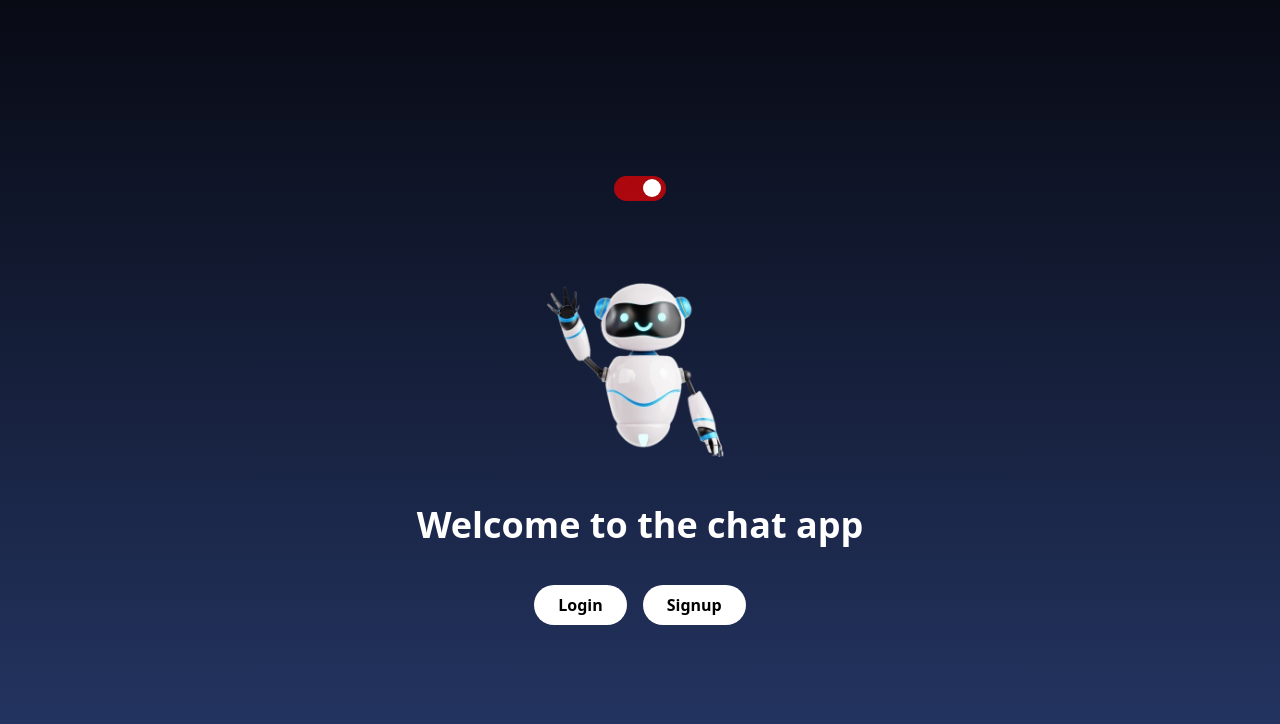
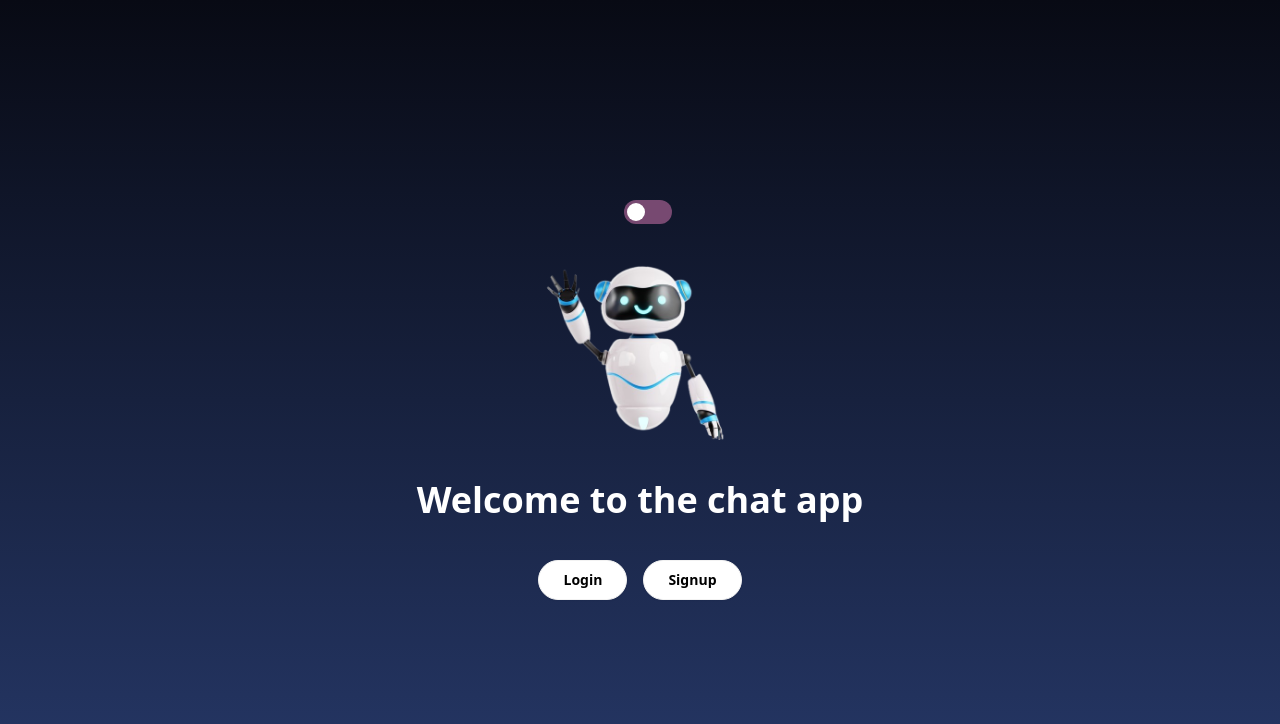
Before and after one commit to Surbhisinghal1234/chatApp-frontend, a React (Vite) app: page /welcome in a window 1280 px wide. Shown: the top 724 px of the page. Built offline with nearby package versions, Linux system fonts and the light colour scheme.

Commit message:
toggle issue solved

```diff
--- a/src/components/theme/ThemeToggle.jsx
+++ b/src/components/theme/ThemeToggle.jsx
@@ -1,11 +1,10 @@
 import React from "react";
 import "./theme.css";
 
-// ThemeToggle Component
 const ThemeToggle = ({ theme, toggleTheme }) => {
   return (
     <div className="theme-toggle-container">
-      <label className="theme-switch">
+      <label className="theme-lable">
         <input
           type="checkbox"
           onChange={toggleTheme}
--- a/src/components/theme/theme.css
+++ b/src/components/theme/theme.css
@@ -1,34 +1,27 @@
-body.light-theme {
-    background-color: #ffffff;
-  }
-
-  body.dark-theme {
-    background-color: #121212;
-  }
 
   .theme-toggle-container {
-    margin-bottom: 1rem;
-    background-color: rgba(255, 0, 0, 0.656);
-    width: 52px;
-    height: 25px;
-    border-radius: 30px;
+    margin-bottom: 2.5rem;
+    margin-right: 2rem;
+
   }
-
-  .theme-switch input {
+  .theme-lable{
+    position: relative;
+  }
+  .theme-lable input {
     display: none;
   }
 
-  .theme-switch .slider {
-    width: 50px;
-    height: 24px;
-    background-color: #ccc;
-    border-radius: 34px;
-    position: relative;
+  .theme-lable .slider {
+    width: 3rem;
+    height: 1.5rem;
+    background-color: #774971;
+    border-radius: 2rem;
     cursor: pointer;
     transition: background-color 0.4s;
+    position: absolute;
   }
 
-  .theme-switch .slider:before {
+  .theme-lable .slider:before {
     content: "";
     position: absolute;
     width: 18px;
@@ -40,10 +33,10 @@ body.light-theme {
     transition: transform 0.4s;
   }
 
-  .theme-switch input:checked + .slider {
-    background-color: #66bb6a;
+  .theme-lable input:checked + .slider {
+    background-color: #000000d4;
   }
 
-  .theme-switch input:checked + .slider:before {
-    transform: translateX(26px);
+  .theme-lable input:checked + .slider:before {
+    transform: translateX(1.6rem);
   }
--- a/src/hooks/useTheme.js
+++ b/src/hooks/useTheme.js
@@ -1,44 +1,19 @@
-// import { useState, useEffect } from "react";
-
-// // Custom Hook to handle theme
-// export const useTheme = () => {
-//   const [theme, setTheme] = useState("light");
-
-//   // Set initial theme based on localStorage
-//   useEffect(() => {
-//     const savedTheme = localStorage.getItem("theme");
-//     const initialTheme = savedTheme || "light";
-//     setTheme(initialTheme);
-//     document.body.className = initialTheme === "light" ? "light-theme" : "dark-theme";
-//   }, []);
-
-//   // Toggle theme and save to localStorage
-//   const toggleTheme = () => {
-//     const newTheme = theme === "light" ? "dark" : "light";
-//     setTheme(newTheme);
-//     document.body.className = newTheme === "light" ? "light-theme" : "dark-theme";
-//     localStorage.setItem("theme", newTheme);
-//   };
-
-//   return { theme, toggleTheme };
-// };
-
 import { useState, useEffect } from "react";
 
-// Custom Hook to handle theme
 export const useTheme = () => {
-  const [theme, setTheme] = useState("dark"); // Default theme is dark
+  const [theme, setTheme] = useState("dark");
 
-  // Set initial theme based on localStorage
+
   useEffect(() => {
     const savedTheme = localStorage.getItem("theme");
     const initialTheme = savedTheme || "dark";
-    console.log("Initial theme:", initialTheme); // Debugging line
+    console.log("initialTheme", initialTheme);
     setTheme(initialTheme);
     document.body.className = initialTheme === "light" ? "light-theme" : "dark-theme";
-    console.log("Applied className:", document.body.className); // Debugging line
+    console.log("className", document.body.className);
   }, []);
-  // Toggle theme and save to localStorage
+
+  //save to localStorage
   const toggleTheme = () => {
     const newTheme = theme === "light" ? "dark" : "light";
     setTheme(newTheme);
--- a/src/pages/login/Login.jsx
+++ b/src/pages/login/Login.jsx
@@ -21,17 +21,16 @@ const Login = () => {
   return (
     <div className="flex flex-col justify-center items-center h-screen login-bg">
 
-
         <ThemeToggle theme={theme} toggleTheme={toggleTheme} />
 
       <div className="flex login-content rounded-lg items-center justify-center p-10 gap-10">
       <div className="login-left-bg h-[20rem] w-[15rem] hidden md:flex">
           <img src={theme === 'light' ? img2 : img1}alt="" className="h-[100%] w-[100%] object-cover" />
       </div>
-      <div className=" flex flex-col gap-10">
+      <div className=" flex flex-col gap-10 md:w-[20rem] px-4">
         <h1 className={`text-xl sm:text-2xl md:text-3xl font-semibold text-center ${theme === "light" ? "text-slate-700" : "text-white"}`}>
-          Login to
-          <span className={`text-black inline-block ml-4  ${theme === "light" ? "text-slate-700" : "text-white"}`}>Chat Application</span>
+          Login
+          {/* <span className={`text-black inline-block ml-3  ${theme === "light" ? "text-slate-700" : "text-white"}`}>Chat Application</span> */}
         </h1>
         <form onSubmit={handleSubmit} className="flex flex-col gap-6">
           <div className="flex flex-col gap-2">
--- a/src/pages/signup/SignUp.jsx
+++ b/src/pages/signup/SignUp.jsx
@@ -3,11 +3,8 @@ import GenderCheckbox from "../../components/GenderCheckbox";
 import { Link } from "react-router-dom";
 import useSign from "../../hooks/useSign";
 import ThemeToggle from "../../components/theme/ThemeToggle";
-
-// import { useTheme } from "@emotion/react";
 import { useTheme } from "../../hooks/useTheme";
 import "./signUp.css"
-
 import img1 from "../../assets/robot-img6.png"
 import img2 from "../../assets/robot-img4.png"
 
@@ -37,15 +34,14 @@ function SignUp() {
   };
   return (
     <>
-      <div className="flex flex-col  justify-center items-center h-screen signUp-bg">
+      <div className="flex flex-col  justify-center items-center md:py-2.5 py-10 h-screen md:h-auto signUp-bg">
       <ThemeToggle theme={theme} toggleTheme={toggleTheme} />
 
       <div className="flex w-auto px-10  md:w-[35rem] flex-col signUp-content rounded-lg items-center justify-center pb-5 ">
       <div className="signUp-left-bg h-[13rem] w-[13rem] hidden md:flex">
           <img src={theme === 'light' ? img2 : img2}alt="" className="h-[100%] w-[100%] object-cover" />
       </div>
-      <div className=" flex flex-col gap-5">
-        {/* <div className="flex flex-col gap-[2rem] items-center min:w-[25rem] md:p-12 p-6 rounded-lg shadow-black shadow-md signUp-content"> */}
+      <div className=" flex flex-col gap-5 mt-4 mb-2 md:mb-0 md:mt-0">
 
         <h1 className={`text-xl sm:text-2xl md:text-3xl font-semibold text-center ${theme === "light" ? "text-slate-950" : "text-white"}`}>
           Sign Up
@@ -72,15 +68,7 @@ function SignUp() {
               {/* <label htmlFor="" className="md:text-[1.1rem] font-medium">
                 Email
               </label> */}
-              {/* <input
-                type="email"
-                placeholder="Enter email "
-                className="inp1 input-field outline-none rounded-md w-[8rem] md:w-auto px-2 py-2"
-                value={formData.email}
-                onChange={(e) =>
-                  setFormData({ ...formData, email: e.target.value })
-                }
-              /> */}
+
                <input
                 type="email"
                 placeholder="Email "
@@ -126,29 +114,12 @@ function SignUp() {
               onCheckboxChange={handleCheckboxChange}
               selectedGender={formData.gender}
             />
-
-            {/* <Link
-              className="md:text-[18px] font-medium  hover:underline hover:text-black inline-block"
-              to={"/login"}
-            >
-
-              Already have an account
-            </Link> */}
-             <Link className="btn btn-same  rounded-full text-center px-8 py-2 font-bold border-none" to="/login">
+             <Link className="btn btn-same hover:underline   rounded-full text-center px-8 py-2 font-bold border-none" to="/login">
              Already have an account/Login
           </Link>
 
             <div>
-              {/* <button
-                className="btn border-none rounded-full md:text-[16px] px-6 py-[6px] font-medium  "
-                disabled={loading}
-              >
-                {loading ? (
-                  <span className="loading loading-spinner"></span>
-                ) : (
-                  "Sign up"
-                )}
-              </button> */}
+
                 <button
             type="submit"
             className={`btn btn-same w-full rounded-full font-bold  px-8  text-white border-none ${loading ? "bg-gray-400" : "bg-blue-500"}`}
@@ -159,7 +130,6 @@ function SignUp() {
             </div>
           </form>
 
-        {/* </div> */}
       </div>
       </div>
 
--- a/src/pages/welcomePage/Welcomepage.jsx
+++ b/src/pages/welcomePage/Welcomepage.jsx
@@ -1,16 +1,18 @@
 import React, { useState, useEffect } from 'react';
 import img1 from "../../assets/robot.png";
 import img2 from "../../assets/robot-img6.png"
-import ThemeToggle from "../../components/theme/ThemeToggle";
+import "../login/login.css"
+import "./welcome.css";
+import { Link } from 'react-router-dom';
+import ThemeToggle from '../../components/theme/ThemeToggle';
 import { useTheme } from "../../hooks/useTheme";
 
-import "./welcome.css";
-import { Link } from 'react-router-dom';
 const Welcomepage = () => {
+
   const [text, setText] = useState("");
   const message = "Welcome to the chat app ";
   const letters = message.split('');
-  const { theme, toggleTheme } = useTheme();
+  const {theme, toggleTheme} = useTheme()
 
 
   useEffect(() => {
@@ -25,31 +27,30 @@ const Welcomepage = () => {
   }, []);
 
   return (
-    <div className='welcome-bg flex flex-col gap-10 items-center justify-center h-screen text-center'>
-        <ThemeToggle theme={theme} toggleTheme={toggleTheme} />
+    <div className='welcome-bg flex flex-col items-center justify-center h-screen text-center'>
 
-      {/* <div className='h-[14rem] w-[12rem]'>
-        <img
-          src={img1}
-          alt="image"
-          className="h-[100%] w-[100%] object-cover"
-        />
-      </div> */}
-      <div className="signUp-left-bg h-[13rem] w-[13rem] hidden md:flex">
+
+      <ThemeToggle theme={theme} toggleTheme ={toggleTheme}/>
+     <div className='flex flex-col justify-center items-center gap-8'>
+
+      <div className=" h-[13rem] w-[13rem] md:flex">
           <img src={theme === 'light' ? img2 : img1}alt="" className="h-[100%] w-[100%] object-cover" />
       </div>
       <div className=''>
-        <span className={`font-bold text-2xl md:text-4xl ${theme==="light" ? "text-black": "text-white"}`}>{text}</span>
+        <span className={`font-bold text-2xl md:text-4xl px-4 ${theme==="light" ? "text-black": "text-white"}`}>{text}</span>
       </div>
-      <div className='button-container flex  gap-4'>
-        <Link to="/login">
-          <button className='bg-white text-black py-2 font-bold px-6 rounded-full hover:text-[#080a14] hover:bg-gray-400 transition duration-300 ease-in-out'>Login</button>
+      <div className='button-container flex mt-2  gap-4'>
+
+          <Link to="/login">
+          <button className='btn btn-same  py-2 font-bold px-6 rounded-full'>Login</button>
         </Link>
         <Link to="/signup">
-          <button className='bg-white text-black py-2 font-bold px-6 rounded-full hover:bg-gray-400 hover:text-[#080a14] transition duration-300 ease-in-ou'>Signup</button>
+          <button className='btn btn-same  py-2 font-bold px-6 rounded-full '>Signup</button>
         </Link>
       </div>
     </div>
+    </div>
+
   );
 }
 
```
